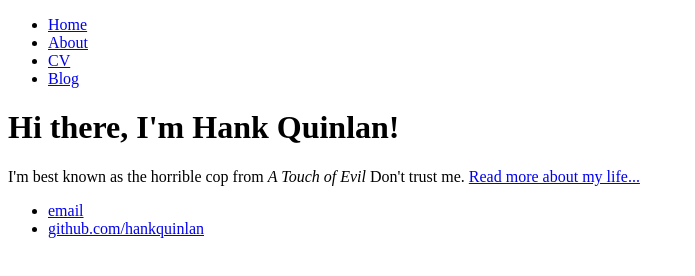
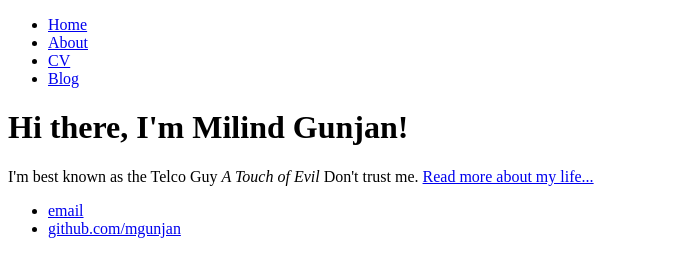
Before and after one commit to mgunjan/mgunjan.github.io, a plain HTML site: page index.html in a window 1280 px wide. Shown: the whole page, without its empty margins (0-695 px from the left). Drawn offline with Linux system fonts and the light colour scheme.

Commit message:
Update index.html

```diff
--- a/index.html
+++ b/index.html
@@ -1,7 +1,7 @@
 <!DOCTYPE html>
 <html>
 	<head>
-		<title>Hank Quinlan, Horrible Cop</title>
+		<title>Milind Gunjan, GunjanLabs</title>
 	</head>
 	<body>
 		<nav>
@@ -14,14 +14,14 @@
 		</nav>
 		<div class="container">
     		<div class="blurb">
-        		<h1>Hi there, I'm Hank Quinlan!</h1>
-				<p>I'm best known as the horrible cop from <em>A Touch of Evil</em> Don't trust me. <a href="/about">Read more about my life...</a></p>
+        		<h1>Hi there, I'm Milind Gunjan!</h1>
+				<p>I'm best known as the Telco Guy <em>A Touch of Evil</em> Don't trust me. <a href="/about">Read more about my life...</a></p>
     		</div><!-- /.blurb -->
 		</div><!-- /.container -->
 		<footer>
     		<ul>
-        		<li><a href="mailto:hankquinlanhub@gmail.com">email</a></li>
-        		<li><a href="https://github.com/hankquinlan">github.com/hankquinlan</a></li>
+        		<li><a href="mailto:milind.gunjan@gmail.com">email</a></li>
+        		<li><a href="https://github.com/mgunjan">github.com/mgunjan</a></li>
 			</ul>
 		</footer>
 	</body>
```
